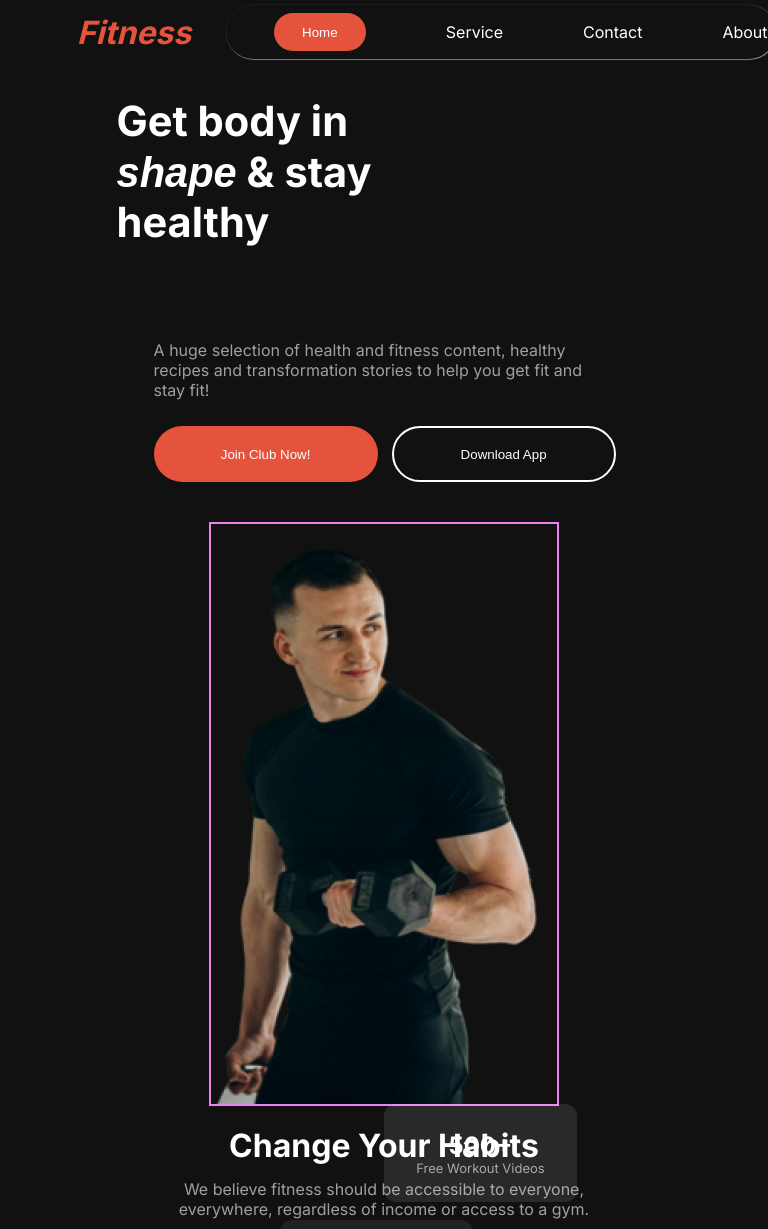
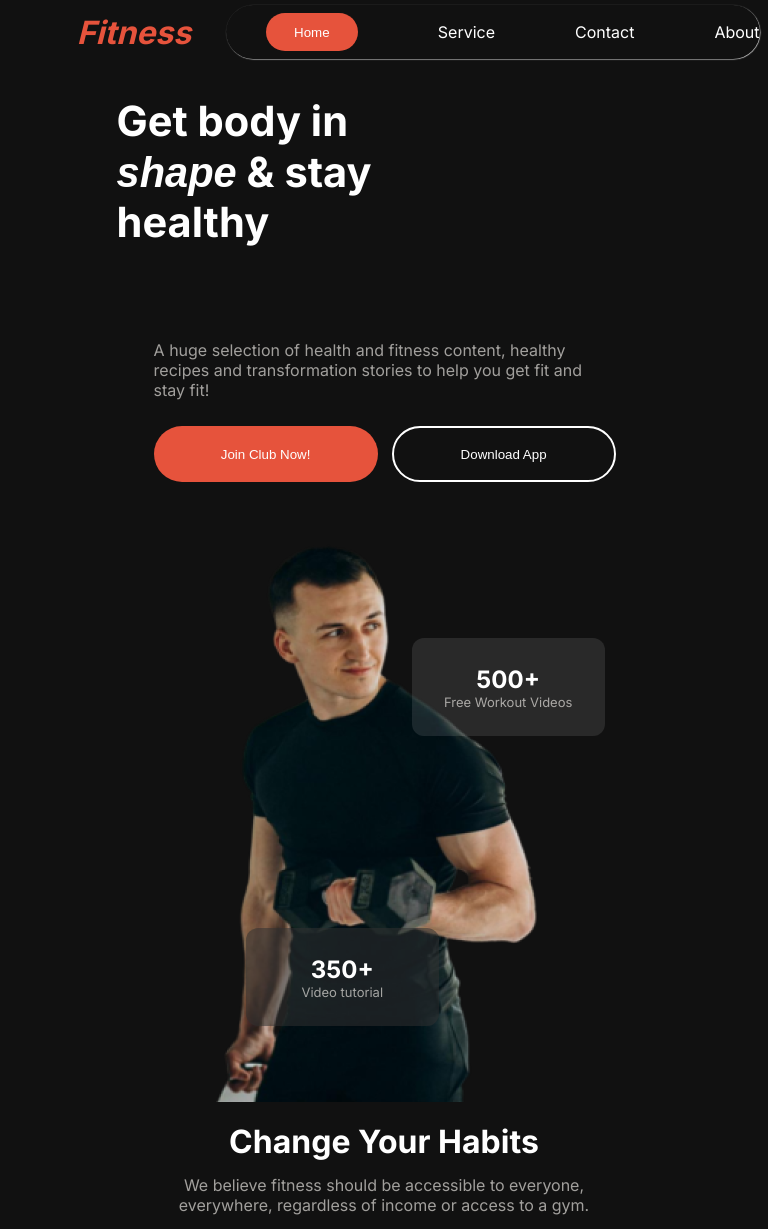
Before and after one commit to jishanprodhan12/b10-assingment-02, a plain HTML site: page index.html in a window 768 px wide. Shown: the top 1229 px of the page. Drawn offline with Linux system fonts and the light colour scheme; a web font is replaced by a local one.

Commit message:
update final position

```diff
--- a/style/responsive-medium.css
+++ b/style/responsive-medium.css
@@ -3,6 +3,11 @@
     .nav-bar-main {
         justify-content: space-evenly;
         gap: 35px;
+    }
+    .nav-links{
+        padding: 0;
+        padding-top: 8px;
+        padding-bottom: 8px;
     }
     .banner-section-container{
         flex-direction: column;
@@ -19,13 +24,13 @@
     }
     .five-hundred {
         position: absolute;
-        top: 100%;
-        left: 50%;
+        top: 20%;
+        left: 58%;
     }
     .three-hundred {
         position: absolute;
-        top: 120%;
-        left: 20%;
+        top: 70%;
+        left: 10%;
     }
     .change-habit-action-container {
         grid-template-columns: repeat(2, 50%);
--- a/style/responsive.css
+++ b/style/responsive.css
@@ -45,18 +45,14 @@
         width: 100%;
        }
     .five-hundred{
-        /* top: 136%;
-        left: 50%; */
-        top: 600px ;
-        left: 160px;
+        top: 20%;
+        left: 58%;
         width: 130px;
         height: 98px;
     }
     .three-hundred{
-        /* top: 170%;
-        left: 15px; */
-        top:800px;
-        left: 25px;
+        top: 70%;
+        left: 10%;
         width: 130px;
          height: 98px;
     }
--- a/style/style.css
+++ b/style/style.css
@@ -164,7 +164,6 @@
         display: flex;
         justify-content: center;
         position: relative;
-        border: 2px solid violet;
   }
   .five-hundred{
     width: 193px;
```
